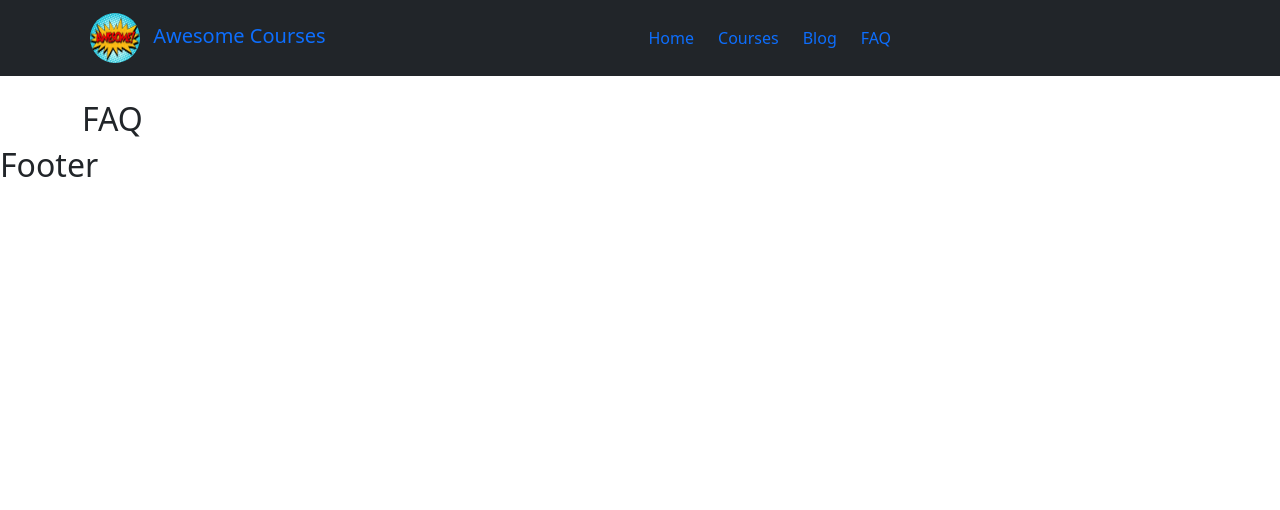
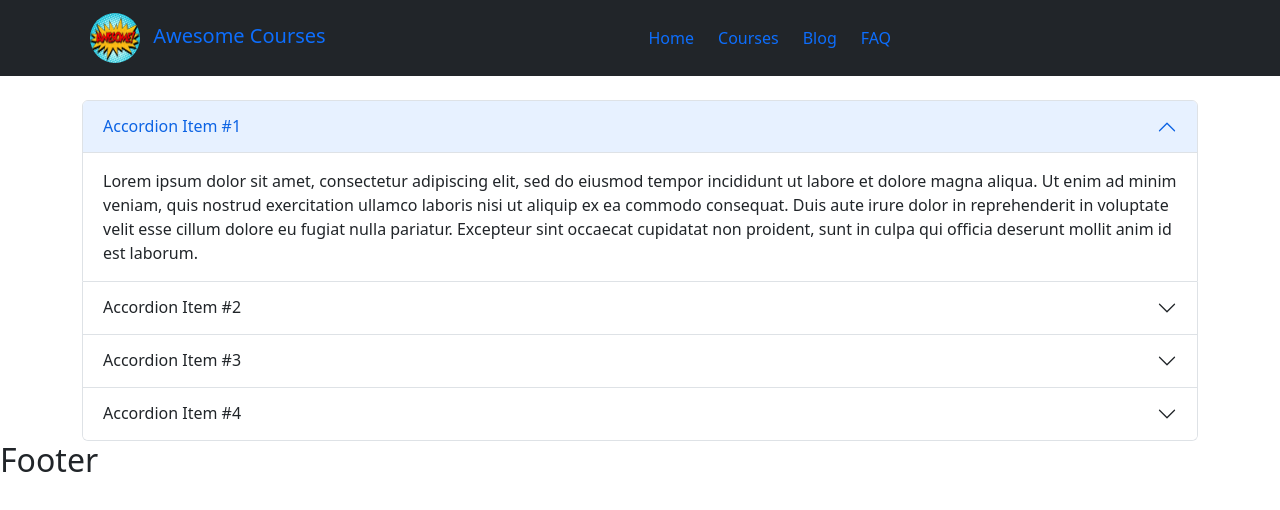
Before and after one commit to sabbirhossaindev/learning-platform, a React (Create React App) app: page /faq in a window 1280 px wide. Shown: the top 510 px of the page. Built offline with nearby package versions, Linux system fonts and the light colour scheme.

Commit message:
home component done

```diff
--- a/src/Pages/FAQ/FAQ.js
+++ b/src/Pages/FAQ/FAQ.js
@@ -1,9 +1,59 @@
 import React from 'react';
+import Accordion from 'react-bootstrap/Accordion';
 
 const FAQ = () => {
     return (
         <div>
-            <h2>FAQ</h2>
+            <Accordion defaultActiveKey="0">
+                <Accordion.Item eventKey="0">
+                    <Accordion.Header>Accordion Item #1</Accordion.Header>
+                    <Accordion.Body>
+                    Lorem ipsum dolor sit amet, consectetur adipiscing elit, sed do
+                    eiusmod tempor incididunt ut labore et dolore magna aliqua. Ut enim ad
+                    minim veniam, quis nostrud exercitation ullamco laboris nisi ut
+                    aliquip ex ea commodo consequat. Duis aute irure dolor in
+                    reprehenderit in voluptate velit esse cillum dolore eu fugiat nulla
+                    pariatur. Excepteur sint occaecat cupidatat non proident, sunt in
+                    culpa qui officia deserunt mollit anim id est laborum.
+                    </Accordion.Body>
+                </Accordion.Item>
+                <Accordion.Item eventKey="1">
+                    <Accordion.Header>Accordion Item #2</Accordion.Header>
+                    <Accordion.Body>
+                    Lorem ipsum dolor sit amet, consectetur adipiscing elit, sed do
+                    eiusmod tempor incididunt ut labore et dolore magna aliqua. Ut enim ad
+                    minim veniam, quis nostrud exercitation ullamco laboris nisi ut
+                    aliquip ex ea commodo consequat. Duis aute irure dolor in
+                    reprehenderit in voluptate velit esse cillum dolore eu fugiat nulla
+                    pariatur. Excepteur sint occaecat cupidatat non proident, sunt in
+                    culpa qui officia deserunt mollit anim id est laborum.
+                    </Accordion.Body>
+                </Accordion.Item>
+                <Accordion.Item eventKey="2">
+                    <Accordion.Header>Accordion Item #3</Accordion.Header>
+                    <Accordion.Body>
+                    Lorem ipsum dolor sit amet, consectetur adipiscing elit, sed do
+                    eiusmod tempor incididunt ut labore et dolore magna aliqua. Ut enim ad
+                    minim veniam, quis nostrud exercitation ullamco laboris nisi ut
+                    aliquip ex ea commodo consequat. Duis aute irure dolor in
+                    reprehenderit in voluptate velit esse cillum dolore eu fugiat nulla
+                    pariatur. Excepteur sint occaecat cupidatat non proident, sunt in
+                    culpa qui officia deserunt mollit anim id est laborum.
+                    </Accordion.Body>
+                </Accordion.Item>
+                <Accordion.Item eventKey="3">
+                    <Accordion.Header>Accordion Item #4</Accordion.Header>
+                    <Accordion.Body>
+                    Lorem ipsum dolor sit amet, consectetur adipiscing elit, sed do
+                    eiusmod tempor incididunt ut labore et dolore magna aliqua. Ut enim ad
+                    minim veniam, quis nostrud exercitation ullamco laboris nisi ut
+                    aliquip ex ea commodo consequat. Duis aute irure dolor in
+                    reprehenderit in voluptate velit esse cillum dolore eu fugiat nulla
+                    pariatur. Excepteur sint occaecat cupidatat non proident, sunt in
+                    culpa qui officia deserunt mollit anim id est laborum.
+                    </Accordion.Body>
+                </Accordion.Item>
+            </Accordion>
         </div>
     );
 };
--- /dev/null
+++ b/src/Pages/Home/Home.css
@@ -0,0 +1,4 @@
+.banner{
+    width: 350px;
+    width: 350px;
+}
--- a/src/Pages/Home/Home.js
+++ b/src/Pages/Home/Home.js
@@ -1,10 +1,24 @@
 import React from 'react';
+import { Col, Container, Row } from 'react-bootstrap';
+import banner from '../../assets/banner.gif'
+import './Home.css';
+import Button from 'react-bootstrap/Button';
 
 const Home = () => {
     return (
-        <div>
-            <h2>This is home</h2>
-        </div>
+        <Container className='text-center p-4'>
+            <Row>
+                <Col lg="6">
+                    <h2 className='text-primary'>Hey Hello viewers, <br /> Welcome to my Awesome Courses</h2>
+                    <p className='text-secondary'>Lorem, ipsum dolor sit amet consectetur adipisicing elit. Impedit quia magni commodi at voluptates rem, officia sequi voluptatum ab, doloribus suscipit possimus doloremque. Possimus adipisci voluptatum saepe quisquam similique vero, nulla unde quas placeat aut odit temporibus magni odio doloremque!</p>
+                    <Button variant="primary">Please Login</Button>{' '}
+                </Col>
+
+                <Col lg="6">
+                    <img src={banner} alt="" className='mt-4 banner' />
+                </Col>
+            </Row>
+        </Container>
     );
 };
 
```
Also changed, not shown: src/assets/banner.gif (added).
